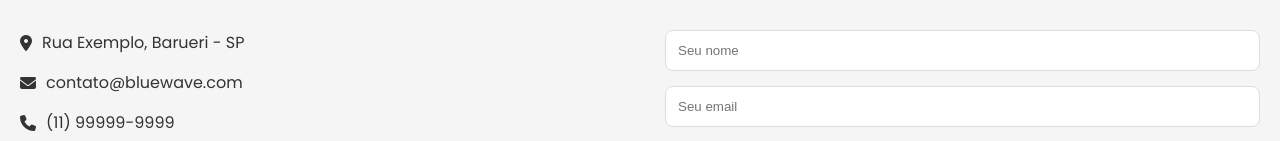
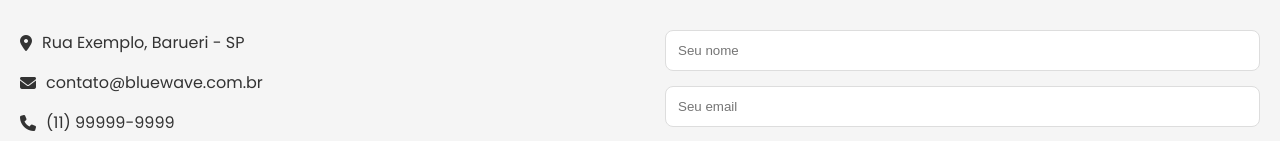
Before and after one commit to gustavogurita/bluewave, a React (Vite) app: page /blue in a window 1280 px wide. Shown: the part 3735-3876 px from the top of the page. Built offline with nearby package versions, Linux system fonts and the light colour scheme; a web font is replaced by a local one.

Commit message:
Testando a nova conta vinculada ao projeto

```diff
--- a/src/pages/Blue/blue.jsx
+++ b/src/pages/Blue/blue.jsx
@@ -174,7 +174,7 @@ export default function blue() {
             <div className={styles.contactContainer}>
               <div className={styles.contactInfo}>
                 <p><i className="fas fa-map-marker-alt"></i> Rua Exemplo, Barueri - SP</p>
-                <p><i className="fas fa-envelope"></i> contato@bluewave.com</p>
+                <p><i className="fas fa-envelope"></i> contato@bluewave.com.br</p>
                 <p><i className="fas fa-phone"></i> (11) 99999-9999</p>
                 <p><i className="fas fa-clock"></i> Seg - Sex: 09:00 - 18:00</p>
                 <p><i className="fas fa-clock"></i> Sábado: 10:00 - 15:00</p>
```
